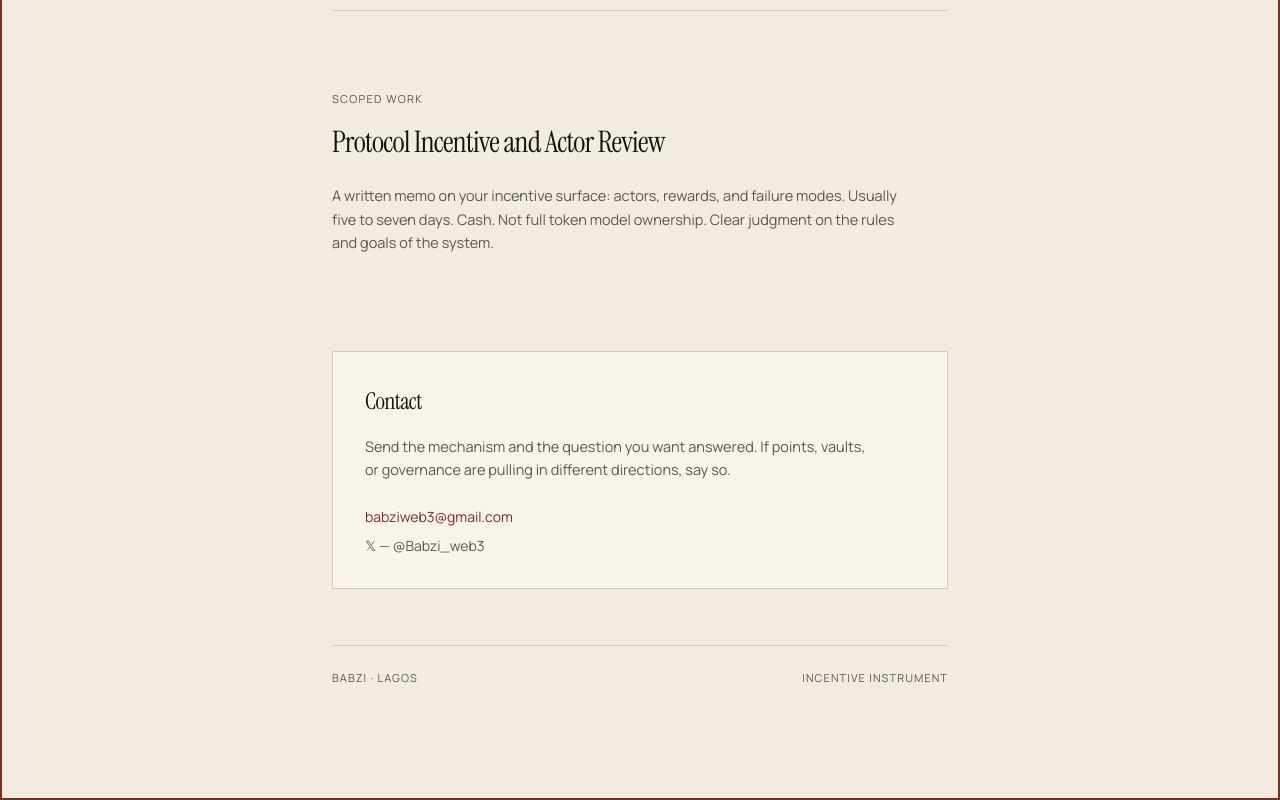
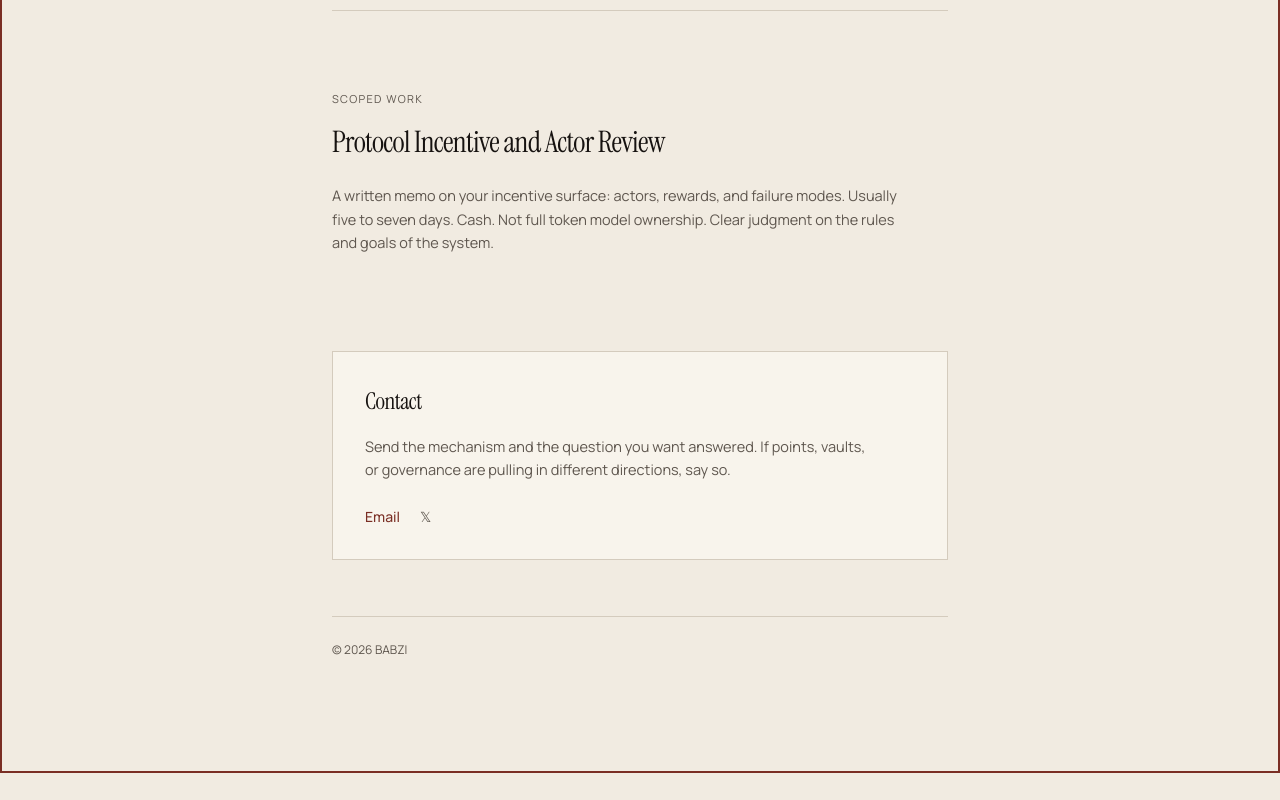
Before and after one commit to Babcan-Inc/babzi-portfolio, a Next.js app: page / in a window 1280 px wide. Shown: the part 2276-3076 px from the top of the page. After the commit the page ends 3049 px from the top, so only its background shows below. Built offline with nearby package versions, Linux system fonts and the light colour scheme.

Commit message:
Simplify footer and hide raw email.
Footer is © 2026 BABZI. Contact uses an Email click that opens mailto without showing the address.

```diff
--- a/src/app/page.tsx
+++ b/src/app/page.tsx
@@ -228,29 +228,26 @@ export default function Home() {
           <p className="mt-4 max-w-[32rem] text-[14.5px] leading-relaxed text-[var(--muted)]">
             Send the mechanism and the question you want answered. If points, vaults, or governance are pulling in different directions, say so.
           </p>
-          <p className="mt-6 text-[14px]">
+          <div className="mt-6 flex flex-wrap items-center gap-x-5 gap-y-3 text-[14px]">
             <a
               href="mailto:babziweb3@gmail.com"
-              className="text-[var(--accent)] underline-offset-4 hover:underline"
+              className="font-medium text-[var(--accent)] underline-offset-4 hover:underline"
             >
-              babziweb3@gmail.com
+              Email
             </a>
-          </p>
-          <p className="mt-2 text-[14px] text-[var(--muted)]">
             <a
               href="https://x.com/Babzi_web3"
               target="_blank"
               rel="noreferrer"
-              className="underline-offset-4 hover:text-[var(--accent)] hover:underline"
+              className="text-[var(--muted)] underline-offset-4 hover:text-[var(--accent)] hover:underline"
             >
-              𝕏 — @Babzi_web3
+              𝕏
             </a>
-          </p>
+          </div>
         </section>
 
-        <footer className="mt-14 flex items-center justify-between gap-4 border-t border-[var(--line)] pt-6 text-[11px] uppercase tracking-[0.1em] text-[var(--muted)]">
-          <p>BABZI · Lagos</p>
-          <p>Incentive instrument</p>
+        <footer className="mt-14 border-t border-[var(--line)] pt-6 text-[12px] text-[var(--muted)]">
+          <p>© 2026 BABZI</p>
         </footer>
       </div>
     </main>
```
